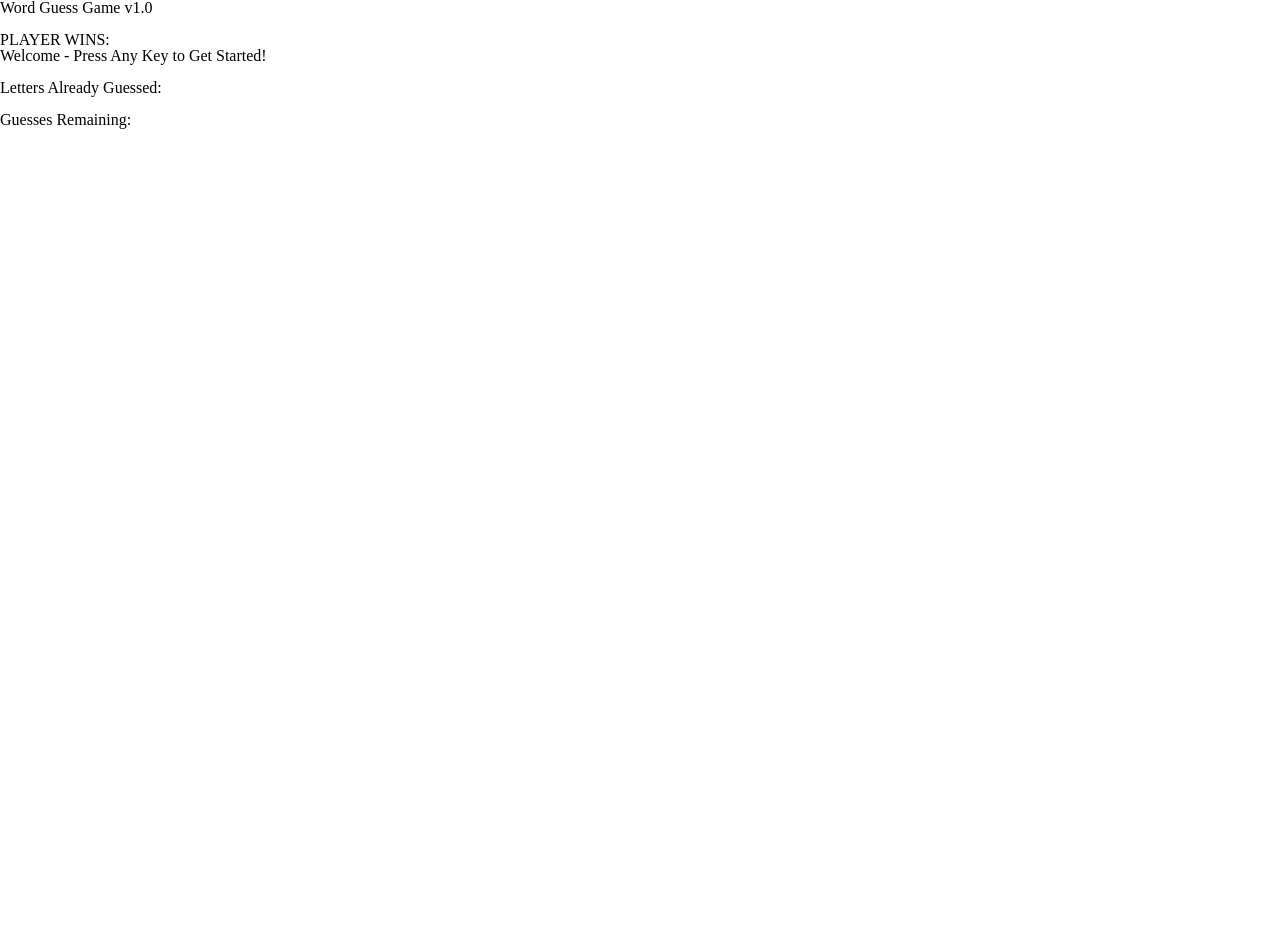
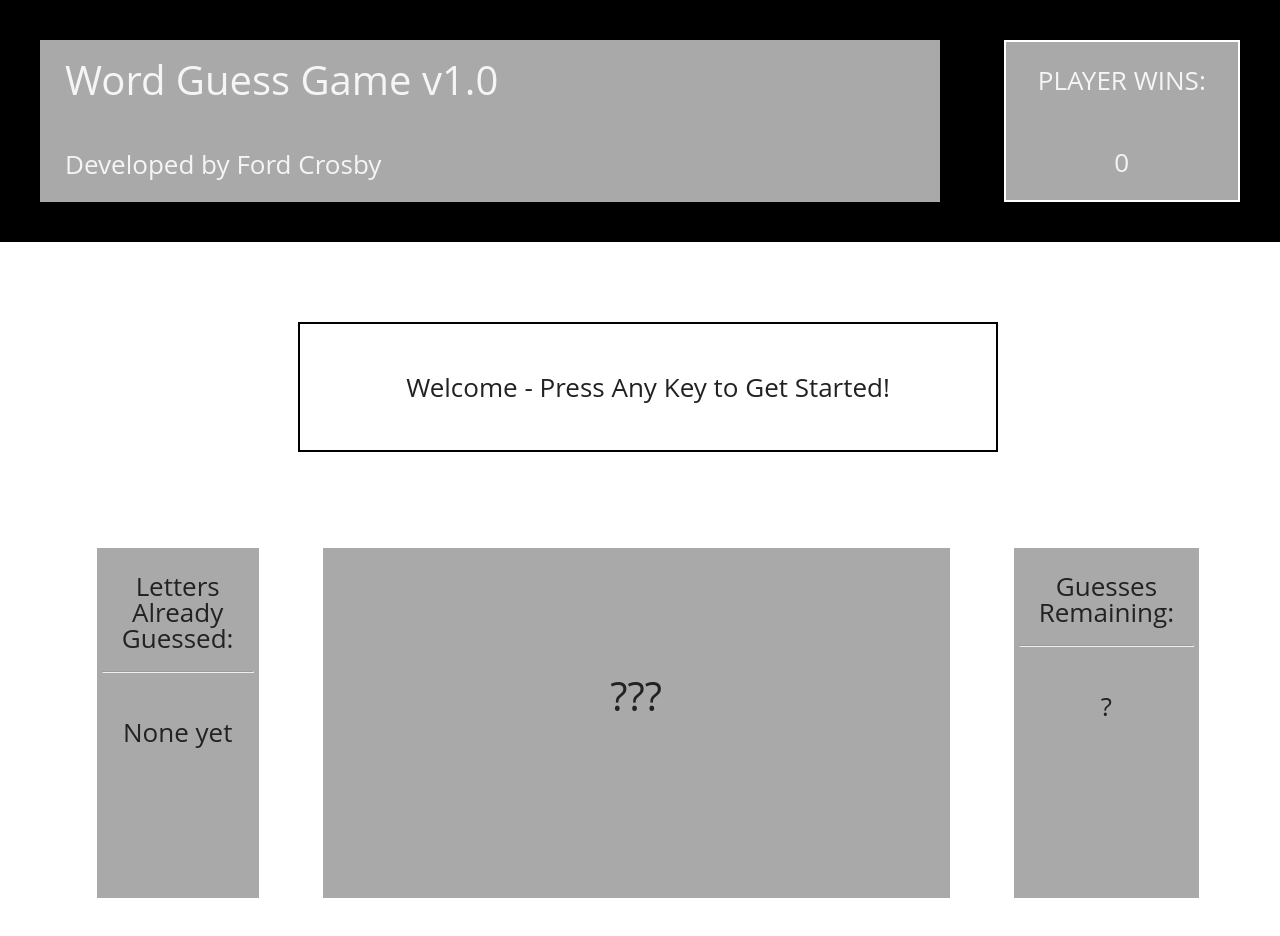
Before and after one commit to sandtr0ut/Word-Guess-Game, a plain HTML site: page index.html in a window 1280 px wide. Before the commit the page ends 800 px from the top, so only its background shows below. Drawn offline with Linux system fonts and the light colour scheme.

Commit message:
stylesheet mvp complete

```diff
--- a/assets/css/style.css
+++ b/assets/css/style.css
@@ -0,0 +1,113 @@
+@import url("reset.css");
+
+html {
+  font-size: 100%;
+  font-family: Open Sans, Arial, Helvetica, Sans-serif;
+  color: #222;
+}
+
+* {
+  box-sizing: border-box;
+  line-height: 26px;
+  line-height: 1.625rem;
+  margin: 0px 0px 26px;
+  margin: 0rem 0rem 1.625rem;
+}
+
+body {
+  display: inline-block;
+  margin: 0;
+}
+
+/* begin header */
+header {
+  background-color: black;
+  color: whitesmoke;
+  padding: .5rem;
+  margin: 0;
+  min-height: 100px;
+}
+.container-fluid {
+  width: 100vw;
+}
+.flex-container {
+  display: flex;
+  flex-flow: row wrap;
+  align-items: flex-start;
+  justify-content: space-between;
+}
+.title,
+.scoreBoard {
+  margin: 2rem;
+  padding: 5px;
+}
+.title {
+  flex: 4;
+}
+.scoreBoard {
+  text-align: center;
+  margin-right  : 3rem;
+  padding-right: 5px;
+  border: 2px solid white;
+  flex: 1;
+}
+h1 {
+  font-size: 40px;
+  padding: 15px 20px;
+}
+h2 {
+  font-size: 26px;
+  padding: 20px 20px;
+}
+.flex-item {
+  background: darkgrey;
+}
+/* End header */
+
+/* Main Section */
+main {
+  width:90%;
+  margin: auto;
+  margin-top: 5rem;
+}
+
+/* Player Instructions */
+.message-block {
+  width: 100%;
+  padding: 30px;
+  margin: auto;
+  text-align: center;
+  border: 2px solid black;
+}
+
+.game-area {
+  margin-top: 4rem;
+  min-height: 600px;
+  text-align: center;
+}
+.side-already,
+.game-center,
+.side-remaining {
+  min-height: 350px;
+  margin: 2rem;
+  padding: 5px;
+}
+.game-center {
+  flex: 5;
+}
+.side-already,
+.side-remaining {
+  flex: 1;
+}
+#guess-word {
+  margin: auto;
+  margin-top: 100px;
+  padding: 30px;
+}
+
+@media all and (min-width: 800px) {
+  .message-block {
+    width: 60%;
+    margin: auto;
+   }
+}
--- a/assets/javascript/game.js
+++ b/assets/javascript/game.js
@@ -7,7 +7,7 @@
 var foodList = ["appetizer", "apple pie", "bake", "baked Alaska", "baking soda", "banana split", "basil", "beef", "BLT", "Bundt pan", "cheese", "corn", "crepe", "doughnuts", "egg nog", "fork", "freeze", "fruit salad", "grape", "KFC", "lemon zester", "mac and cheese", "McDonalds", "melt", "muffin tin", "pear", "poach", "potato chips", "produce", "rolling pin"];
 
 // Create variables to hold references to html insertion points
-var gameTitle = document.getElementById("game-title");
+var titleBlock = document.getElementById("title-block");
 var playerWins = document.getElementById("player-wins");
 var welcomeMsg = document.getElementById("welcome-msg");
 var guessResultMsg = document.getElementById("guess-result");
@@ -27,9 +27,11 @@ for (var i = 0; i < wordChoice.length; i++) {
 }
 var remainingLetters = wordChoice.length;
 
-// while (remainingLetters > 0) {
-//   guessWord.textContent = wordLetters.join(" ");
-// }
+while (remainingLetters > 0) {
+  guessWord.textContent = wordLetters.join(" ");
+
+
+}
 
 console.log(wordLetters.join(" "));
 console.log(wordChoice);
--- a/index.html
+++ b/index.html
@@ -12,48 +12,49 @@
   <header>
     <!--make full-width/fixed/sticky so gameTitle/scoreBoard always visible-->
     <div class="container-fluid">
-      <div class="row">
-        <!-- a single, centered column for the game title -->
-        <div class="col-12">
+      <div class="wrapper">
+        <div class="flex-container about">
           <!-- (create title, set id=gameTitle so can be hidden onStart) -->
-          <h2 id="game-title">Word Guess Game v1.0</h2><br>
+          <div id="title-block" class="flex-item title">
+            <h1 id="game-title">Word Guess Game v1.0</h1><br>
+            <h2>Developed by Ford Crosby
+              </h2>
+          </div>
           <!-- (1. create, set id=scoreBoard so can appear onStart) -->
           <!-- (2. create, set id=plyrWins so can update score) -->
-          <h2 class="scoreBoard">PLAYER WINS: <span id="player-wins"></span>
-          </h2>
+          <div class="flex-item scoreBoard">
+            <h2>PLAYER WINS: </h2><br>
+              <h2 id="player-wins">0</h2>
+          </div>
         </div>
       </div>
     </div>
   </header>
 
   <main class="container">
-    <!-- create greeting & set id so js can hide the message onStart -->
-    <div class="row">
-      <div class="col-12">
+    <!-- create greeting & set id so js can hide the message onStart and create dynamic msg ("Got one!" or "Ooof sorry - no dice." -->
+    <div class="wrapper">
+      <div class="message-block">
         <h2 id="welcome-msg">Welcome - Press Any Key to Get Started!</h2>
       </div>
     </div>
-    <div class="row">
-      <div class="col-6">
-        <!-- create dynamic msg ("Got one!" or "Ooof sorry - no dice.") -->
-        <h2 id="guess-result"></h2>
+
+    <div class="flex-container game-area">
+      <div class="flex-item side-already">
+        <!-- Create dynamic letters-guessed list -->
+        <h2>Letters Already Guessed: </h2>
+        <hr>
+        <h2 id="guessed-already">None yet</h2>
       </div>
-      <div class="col-6">
-        <!-- create dynamic instruction ("Guess again!" or "Press any key to play again"(or might use a game-over alert instead)) -->
-        <h2 id="play-again"></h2>
+      <!-- create placeholder for the word to be guessed & assign id so js can display onStart/ hide onFinish -->
+      <div class="flex-item game-center">
+          <h1 id="guess-word">???</h1>
       </div>
-    </div>
 
-    <div class="row">
-      <div class="col-12">
-        <!-- create placeholder for the word to be guessed & assign id so js can display onStart/ hide onFinish -->
-        <h1 id="guess-word"></h1>
-        <br>
-        <!-- Create dynamic guesses-remaining/letters-guessed status -->
-        <h2>Letters Already Guessed: <span id="guessed-already"></span></h2>
-        <br>
-        <h2>Guesses Remaining: <span id="guesses-remaining"></span></h2>
-
+      <div class="flex-item side-remaining">
+        <h2>Guesses Remaining: </h2>
+        <hr>
+        <h2 id="guesses-remaining">?</h2>
       </div>
     </div>
 
```
